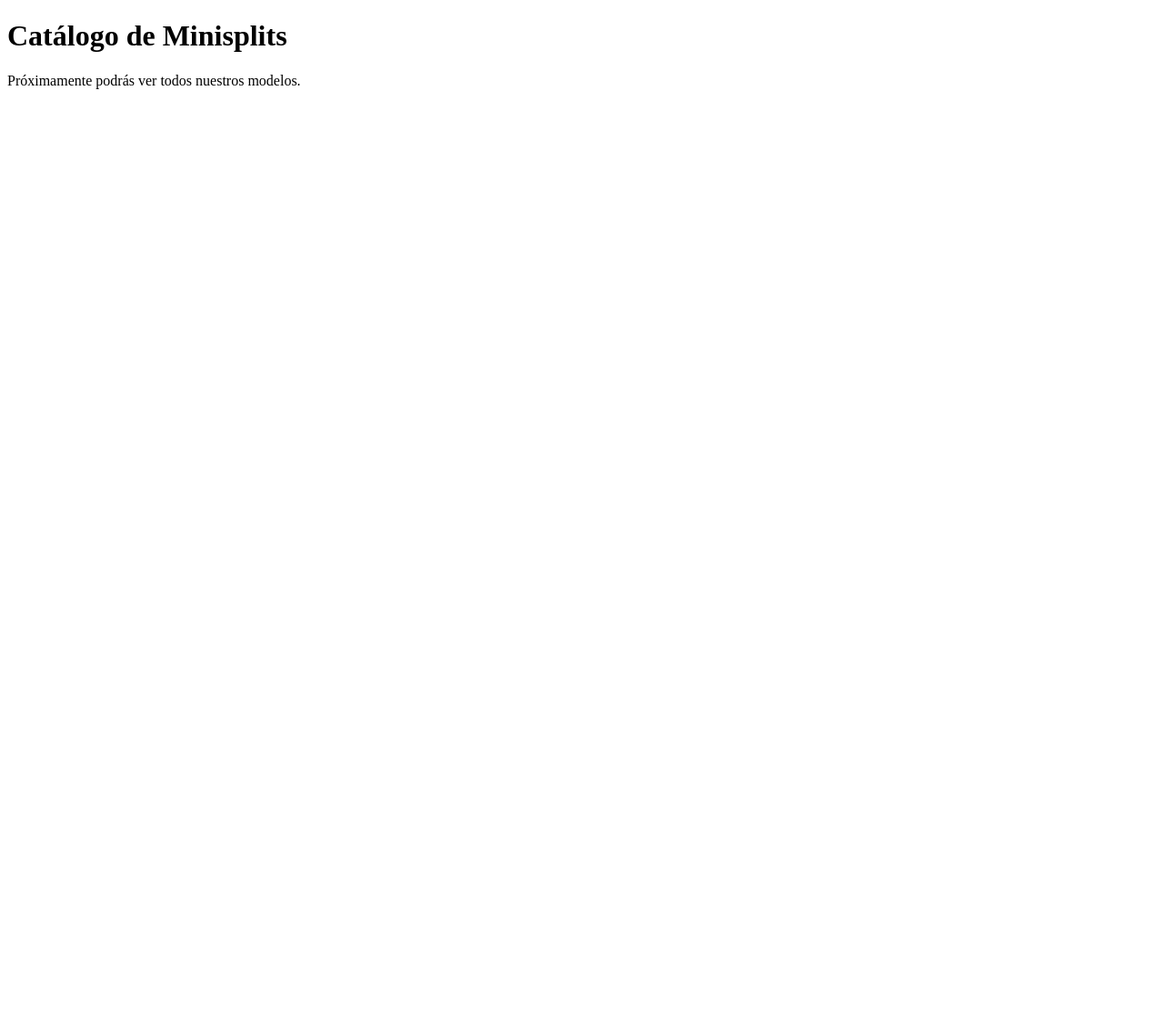
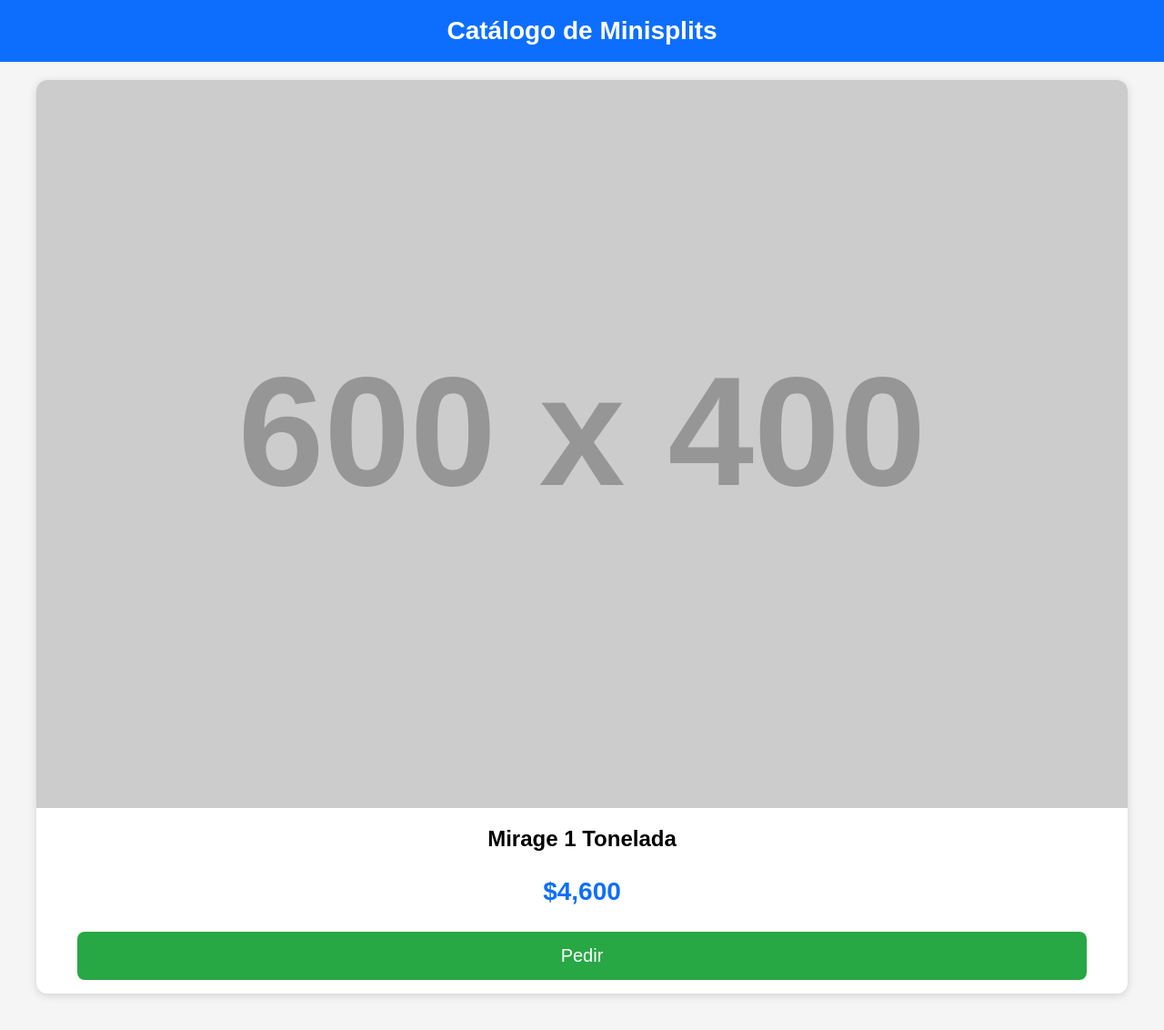
Before and after one commit to xxtyk/Cat-logo-de-minisplit, a plain HTML site: page index.html in a window 1280 px wide. Shown: the whole page at 91% size. Before the commit the page ends 800 px from the top, so only its background shows below. Drawn offline with Linux system fonts and the light colour scheme; placeholder pictures from the web are drawn by us.

Commit message:
Update index.html

```diff
--- a/index.html
+++ b/index.html
@@ -4,12 +4,35 @@
 <meta charset="UTF-8">
 <meta name="viewport" content="width=device-width, initial-scale=1.0">
 <title>Catálogo de Minisplits</title>
+
+<link rel="stylesheet" href="style.css">
+
 </head>
 <body>
 
-<h1>Catálogo de Minisplits</h1>
+<header>
+    Catálogo de Minisplits
+</header>
 
-<p>Próximamente podrás ver todos nuestros modelos.</p>
+<div class="container">
+
+<div class="card">
+
+<img src="https://via.placeholder.com/600x400?text=Minisplit" alt="Minisplit">
+
+<h2>Mirage 1 Tonelada</h2>
+
+<p class="precio">$4,600</p>
+
+<a class="boton" href="#">
+Pedir
+</a>
+
+</div>
+
+</div>
+
+<script src="app.js"></script>
 
 </body>
 </html>
```
